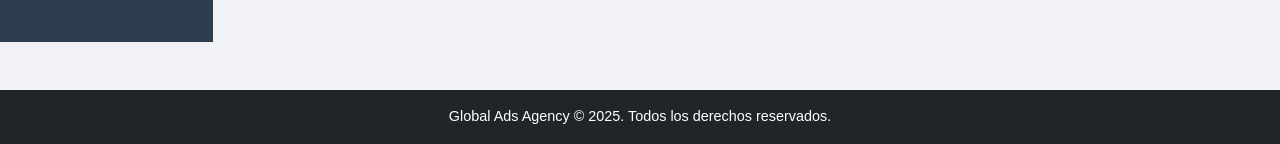
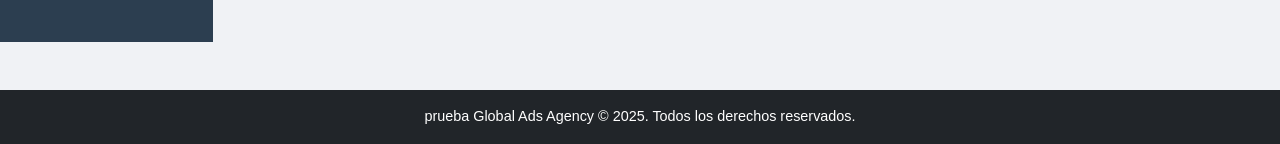
Before and after one commit to globaladsagency/video-splitter-app, a Flask app: page / in a window 1280 px wide. Shown: the part 758-902 px from the top of the page. Run offline with Flask 3, Linux system fonts and the light colour scheme.

```diff
--- a/backend/templates/index.html
+++ b/backend/templates/index.html
@@ -71,7 +71,7 @@
     </div>
 
     <footer class="mt-5 py-3 bg-dark text-white text-center">
-        <p class="mb-0">Global Ads Agency &copy; 2025. Todos los derechos reservados.</p>
+        <p class="mb-0">prueba Global Ads Agency &copy; 2025. Todos los derechos reservados.</p>
     </footer>
 
    <script src="https://cdn.jsdelivr.net/npm/bootstrap@5.3.3/dist/js/bootstrap.bundle.min.js"></script>
```
